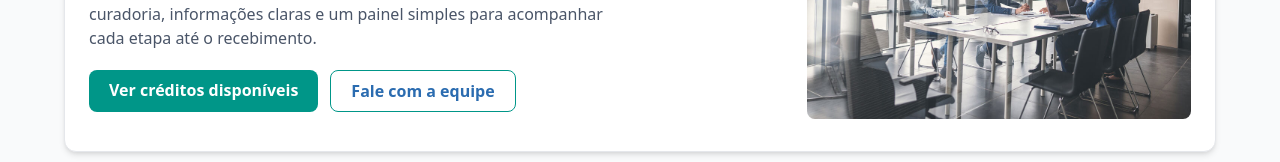
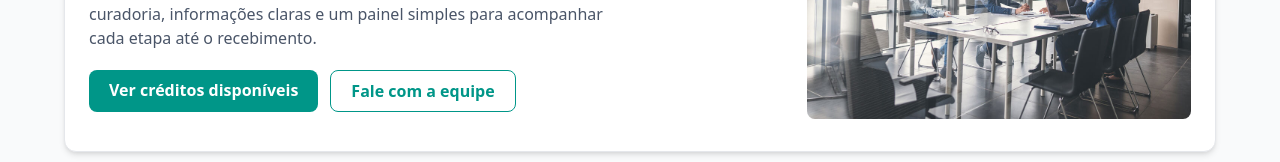
Before and after one commit to skcbroo/front_maximum, a React (Vite) app: page / in a window 1280 px wide. Shown: the part 282-444 px from the top of the page. Built offline with nearby package versions, Linux system fonts and the light colour scheme.

Commit message:
Update Home.jsx

```diff
--- a/src/pages/Home.jsx
+++ b/src/pages/Home.jsx
@@ -84,7 +84,7 @@ export default function Home() {
                 </a>
                 <button
                   onClick={falarComEquipe}
-                  className="inline-block bg-white text-[#2B6CB0] border border-[#009688] font-semibold rounded-lg px-5 py-2 hover:bg-[#F7FAFC] transition"
+                  className="inline-block bg-white text-[#009688] border border-[#009688] font-semibold rounded-lg px-5 py-2 hover:bg-[#F7FAFC] transition"
                 >
                   Fale com a equipe
                 </button>
```
